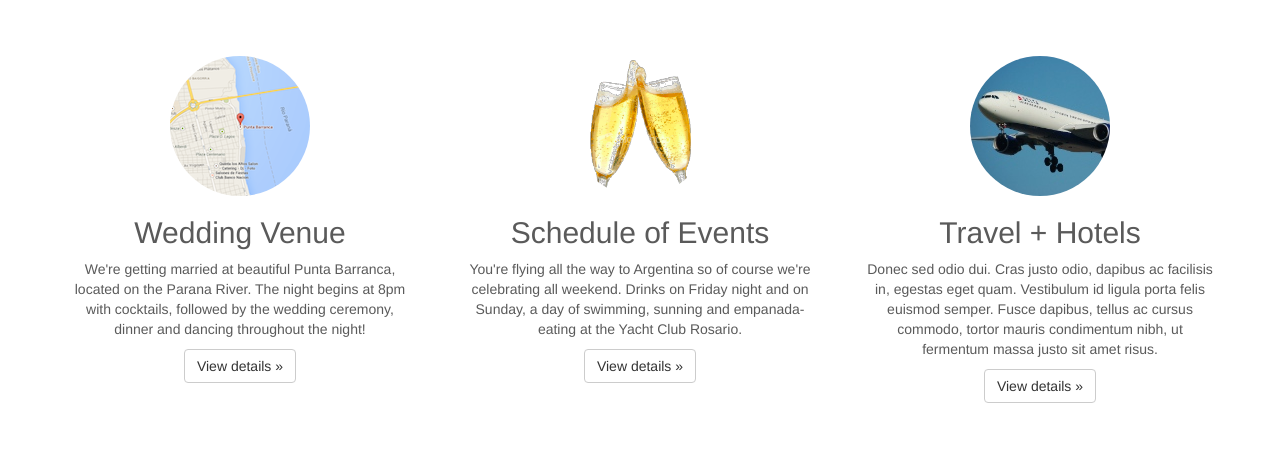
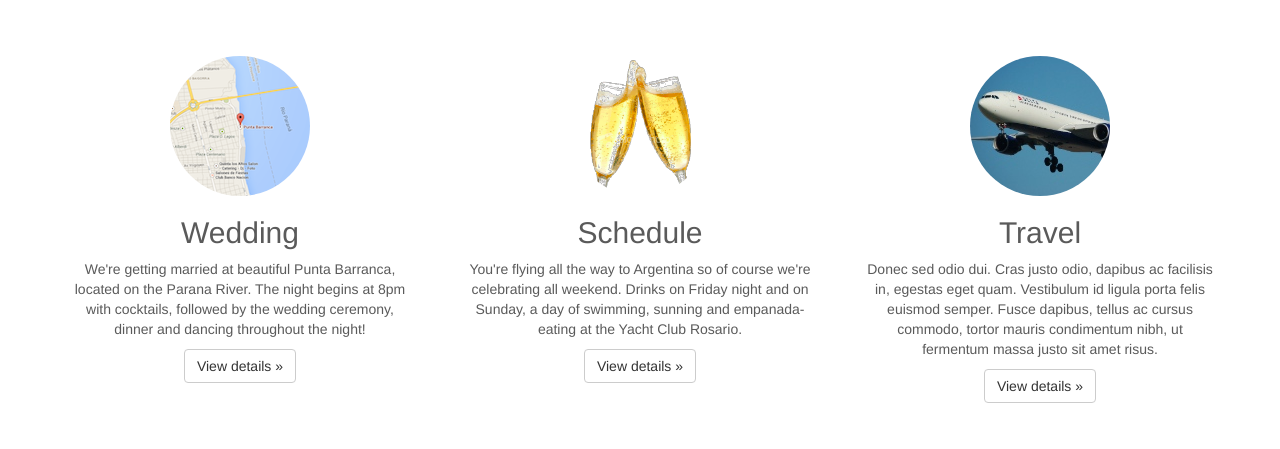
Before and after one commit to burdzwastaken/ashley.santi.io, a Flask app: page / in a window 1280 px wide. Shown: the part 504-953 px from the top of the page. Run offline with Flask 2, Linux system fonts and the light colour scheme; some libraries are stand-ins or nearby versions.

Commit message:
shortened sub headers

```diff
--- a/templates/index.htm
+++ b/templates/index.htm
@@ -30,19 +30,19 @@
     <div class="row">
       <div class="col-lg-4">
         <img class="img-circle" src="static/images/map_small.png" alt="Venue">
-        <h2>Wedding Venue</h2>
+        <h2>Wedding</h2>
         <p>We're getting married at beautiful Punta Barranca, located on the Parana River. The night begins at 8pm with cocktails, followed by the wedding ceremony, dinner and dancing throughout the night!</p>
         <p><a class="btn btn-default" href="#" role="button">View details &raquo;</a></p>
       </div><!-- /.col-lg-4 -->
       <div class="col-lg-4">
         <img class="img-circle" src="static/images/champagne_small.png" alt="Schedule">
-        <h2>Schedule of Events</h2>
+        <h2>Schedule</h2>
         <p>You're flying all the way to Argentina so of course we're celebrating all weekend. Drinks on Friday night and on Sunday, a day of swimming, sunning and empanada-eating at the Yacht Club Rosario.</p>
         <p><a class="btn btn-default" href="#" role="button">View details &raquo;</a></p>
       </div><!-- /.col-lg-4 -->
       <div class="col-lg-4">
         <img class="img-circle" src="static/images/travel_small.jpg" alt="Travel">
-        <h2>Travel + Hotels</h2>
+        <h2>Travel</h2>
         <p>Donec sed odio dui. Cras justo odio, dapibus ac facilisis in, egestas eget quam. Vestibulum id ligula porta felis euismod semper. Fusce dapibus, tellus ac cursus commodo, tortor mauris condimentum nibh, ut fermentum massa justo sit amet risus.</p>
         <p><a class="btn btn-default" href="#" role="button">View details &raquo;</a></p>
       </div><!-- /.col-lg-4 -->
```
